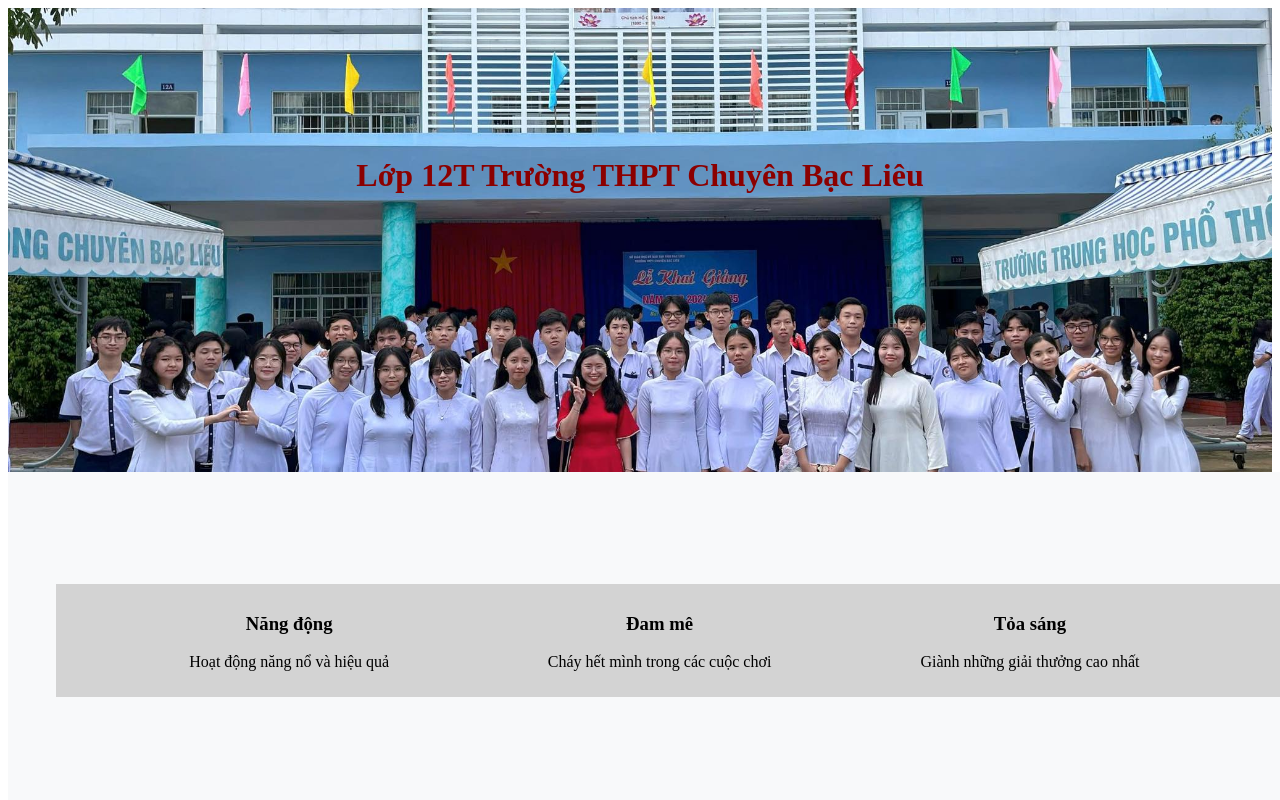
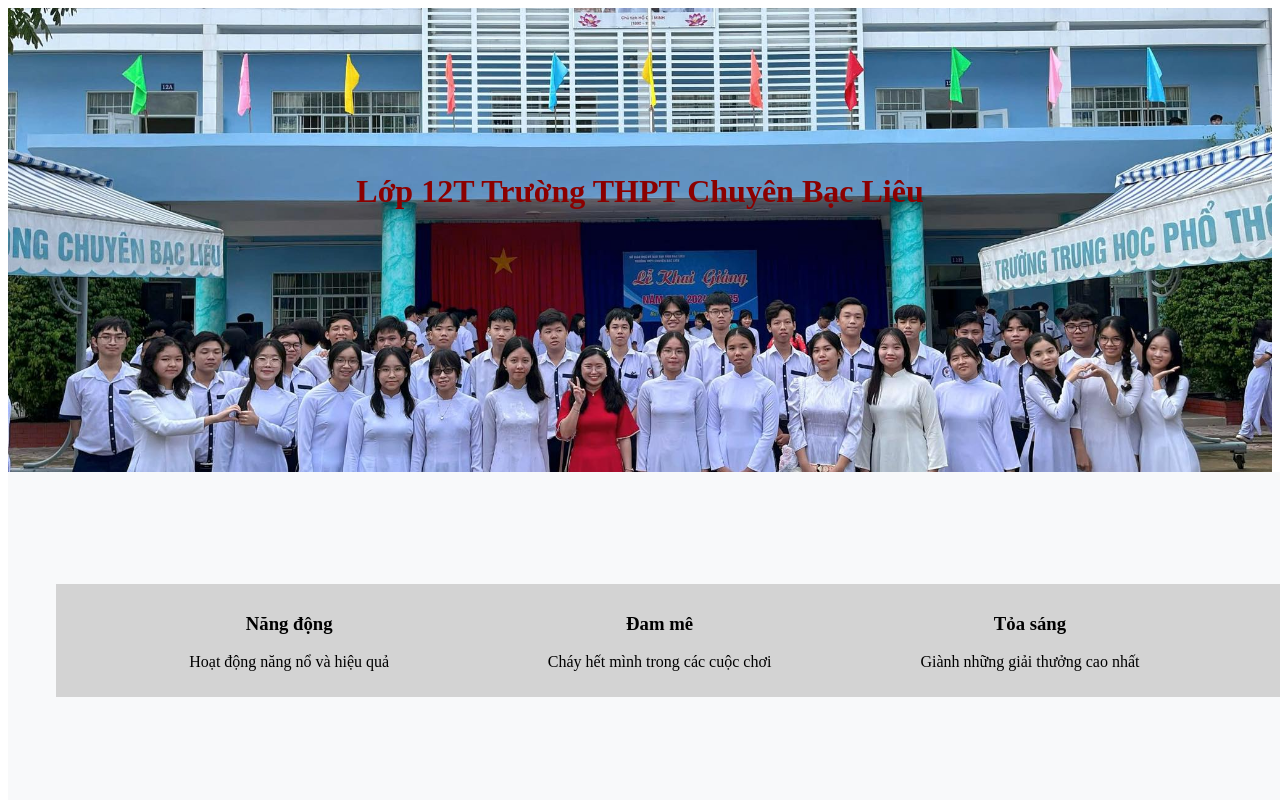
Before and after one commit to pao1608/12T-THPTChuyenBL, a plain HTML site: page index.html in a window 1280 px wide. Shown: the top 800 px of the page. Drawn offline with Linux system fonts and the light colour scheme.

Commit message:
Update styles.css

```diff
--- a/styles.css
+++ b/styles.css
@@ -1,4 +1,4 @@
-.banner{background: url("anhlop.jpg") no-repeat center center; background-size: cover; padding-top: 8rem; padding-bottom: 16rem; text-align: center; color: darkred;}
+.banner{background: url("anhlop.jpg") no-repeat center center; background-size: cover; padding-top: 9rem; padding-bottom: 15rem; text-align: center; color: darkred;}
 .slogan{background-color: rgb(248,249,250); text-align: center; width: 100%; padding-right: 0.5rem; padding-left: 3rem; padding-top: 7rem; padding-bottom: 7rem;}
 .row{display: flex; flex-wrap: wrap; margin-top: -1; max-width: 100%; padding-right: 3rem; padding-left: 3rem; background-color: lightgrey;}
 .block_3{flex: 0 0 auto; width: 30%; margin: 10px;}
```
